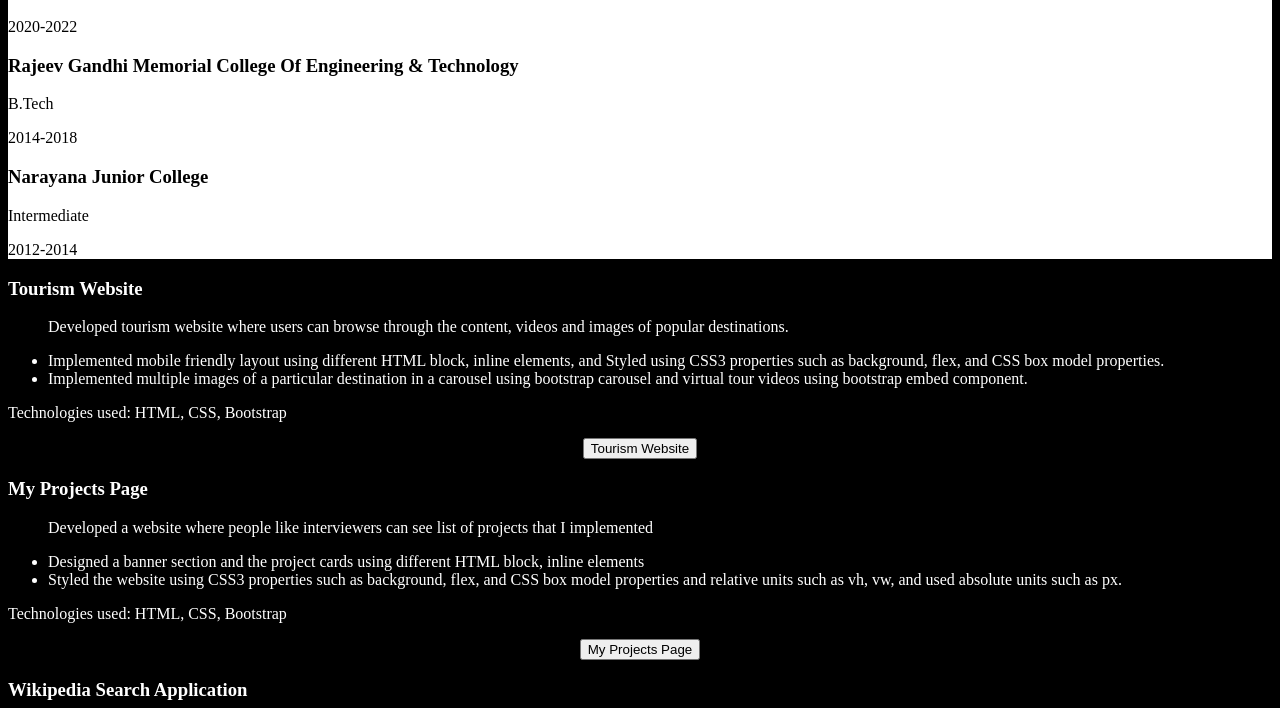
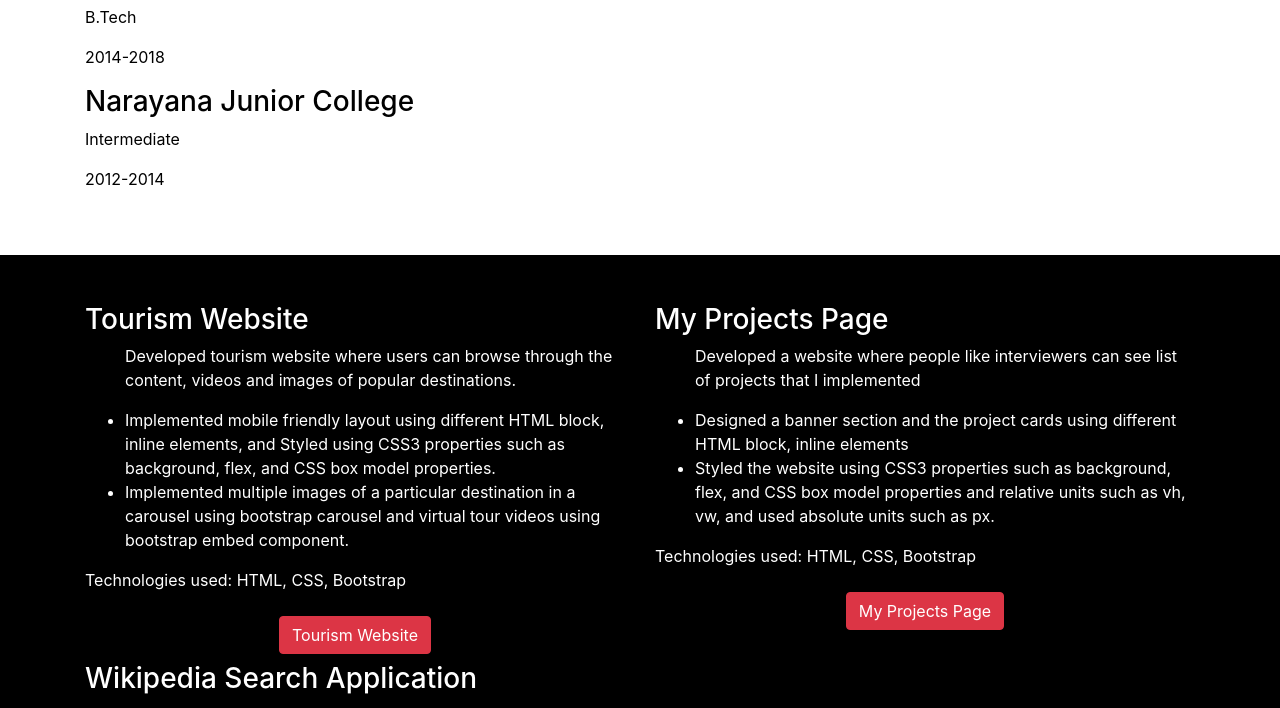
Before and after one commit to bvlavansalivahan/myresume, a website: page index.html in a window 1280 px wide. Shown: the part 664-1372 px from the top of the page. Drawn offline with nearby package versions, Linux system fonts and the light colour scheme.

Commit message:
Update index.html

```diff
--- a/index.html
+++ b/index.html
@@ -5,6 +5,7 @@
     <meta http-equiv="X-UA-Compatible" content="IE=edge">
     <meta name="viewport" content="width=device-width, initial-scale=1.0">
     <title>Lavan Salivahan- Full Stack Developer</title>
+    <link rel="stylesheet" href="https://stackpath.bootstrapcdn.com/bootstrap/4.5.2/css/bootstrap.min.css" integrity="sha384-JcKb8q3iqJ61gNV9KGb8thSsNjpSL0n8PARn9HuZOnIxN0hoP+VmmDGMN5t9UJ0Z" crossorigin="anonymous"/>
     <script src="https://code.jquery.com/jquery-3.5.1.slim.min.js" integrity="sha384-DfXdz2htPH0lsSSs5nCTpuj/zy4C+OGpamoFVy38MVBnE+IbbVYUew+OrCXaRkfj" crossorigin="anonymous"></script>
     <script src="https://cdn.jsdelivr.net/npm/popper.js@1.16.1/dist/umd/popper.min.js" integrity="sha384-9/reFTGAW83EW2RDu2S0VKaIzap3H66lZH81PoYlFhbGU+6BZp6G7niu735Sk7lN" crossorigin="anonymous"></script>
     <script src="https://stackpath.bootstrapcdn.com/bootstrap/4.5.2/js/bootstrap.min.js" integrity="sha384-B4gt1jrGC7Jh4AgTPSdUtOBvfO8shuf57BaghqFfPlYxofvL8/KUEfYiJOMMV+rV" crossorigin="anonymous"></script>
```
